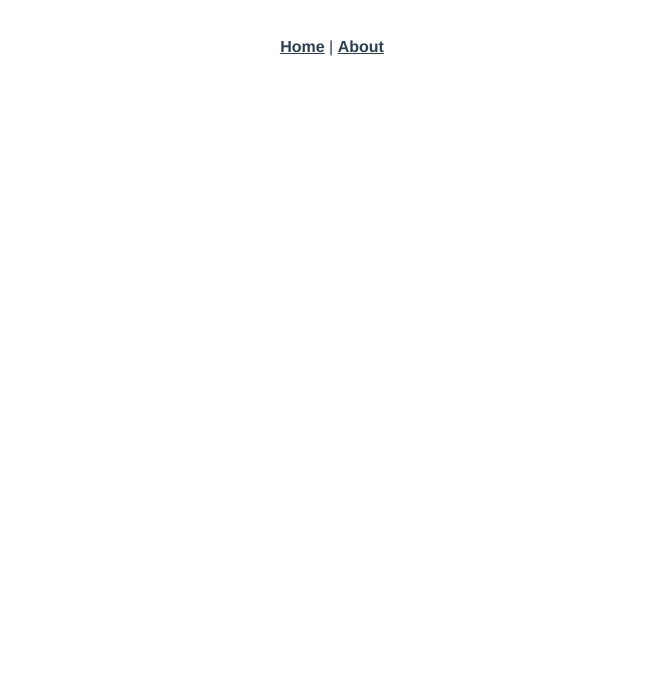
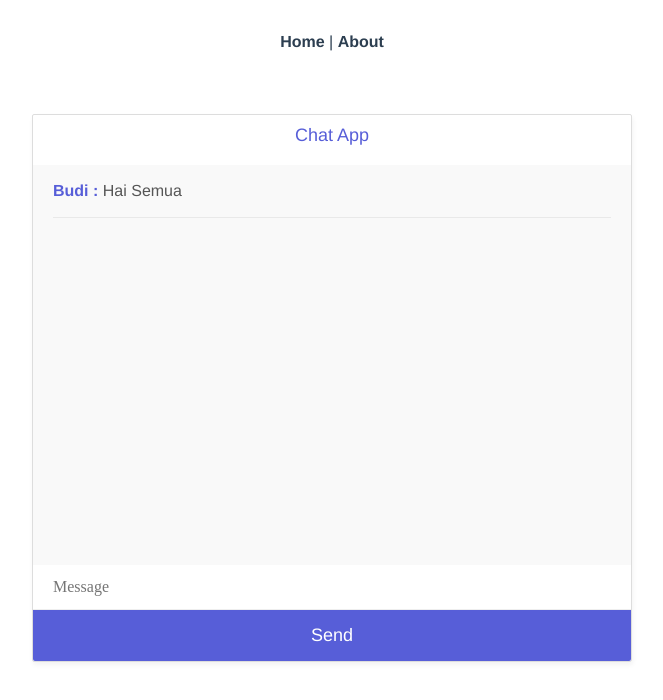
Before and after one commit to mhdnaldi/Mixins-Frontend, a Vue app: page /chat in a window 1280 px wide. Shown: the top 700 px of the page, without its empty margins (308-971 px from the left). Built offline with nearby package versions, Linux system fonts and the light colour scheme.

Commit message:
first commit

```diff
--- a/package.json
+++ b/package.json
@@ -8,6 +8,9 @@
     "lint": "vue-cli-service lint"
   },
   "dependencies": {
+    "axios": "^0.20.0",
+    "bootstrap": "^4.5.2",
+    "bootstrap-vue": "^2.17.3",
     "core-js": "^3.6.5",
     "vue": "^2.6.11",
     "vue-router": "^3.2.0",
--- a/src/router/index.js
+++ b/src/router/index.js
@@ -1,30 +1,36 @@
-import Vue from "vue";
-import VueRouter from "vue-router";
-import Home from "../views/Home.vue";
+import Vue from 'vue'
+import VueRouter from 'vue-router'
+import Home from '../views/Home.vue'
+import Chat from '../views/Chat.vue'
 
-Vue.use(VueRouter);
+Vue.use(VueRouter)
 
 const routes = [
   {
-    path: "/",
-    name: "Home",
+    path: '/',
+    name: 'Home',
     component: Home
   },
   {
-    path: "/about",
-    name: "About",
+    path: '/about',
+    name: 'About',
     // route level code-splitting
     // this generates a separate chunk (about.[hash].js) for this route
     // which is lazy-loaded when the route is visited.
     component: () =>
-      import(/* webpackChunkName: "about" */ "../views/About.vue")
+      import(/* webpackChunkName: "about" */ '../views/About.vue')
+  },
+  {
+    path: '/chat',
+    name: 'Chat',
+    component: Chat
   }
-];
+]
 
 const router = new VueRouter({
-  mode: "history",
+  mode: 'history',
   base: process.env.BASE_URL,
   routes
-});
+})
 
-export default router;
+export default router
--- a/src/views/About.vue
+++ b/src/views/About.vue
@@ -1,5 +1,77 @@
 <template>
   <div class="about">
-    <h1>This is an about page</h1>
+    <b-container>
+      <b-form @submit.prevent="onSubmit" @reset.prevent="onReset">
+        <b-form-group id="input-group-1" label="Username:" label-for="input-1">
+          <b-form-input
+            id="input-1"
+            required
+            placeholder="Enter username"
+          ></b-form-input>
+        </b-form-group>
+
+        <b-form-group
+          id="input-group-2"
+          label="Email address:"
+          label-for="input-2"
+          description="We'll never share your email with anyone else."
+        >
+          <b-form-input
+            id="input-2"
+            type="email"
+            required
+            placeholder="Enter email"
+          ></b-form-input>
+        </b-form-group>
+
+        <b-form-group
+          id="input-group-3"
+          label="Your Password:"
+          label-for="input-3"
+        >
+          <b-form-input
+            id="input-3"
+            type="password"
+            required
+            placeholder="Enter password"
+          ></b-form-input>
+        </b-form-group>
+
+        <b-form-group
+          id="input-group-3"
+          label="Select Room:"
+          label-for="input-3"
+        >
+          <b-form-select class="mb-3" v-model="form.room">
+            <b-form-select-option :value="null"
+              >Please select Room</b-form-select-option
+            >
+            <b-form-select-option value="html">HTML</b-form-select-option>
+            <b-form-select-option value="css">CSS</b-form-select-option>
+            <b-form-select-option value="js">JS</b-form-select-option>
+          </b-form-select>
+        </b-form-group>
+
+        <b-button type="reset" variant="danger">Reset</b-button>
+        <b-button type="submit" variant="primary">Submit</b-button>
+      </b-form>
+    </b-container>
   </div>
 </template>
+
+<script>
+export default {
+  name: 'Login',
+  data: () => ({
+    form: {
+      room: null
+    }
+  })
+}
+</script>
+
+<style scoped>
+.about {
+  text-align: left;
+}
+</style>
--- /dev/null
+++ b/src/views/Chat.vue
@@ -0,0 +1,108 @@
+<template>
+  <div class="chat">
+    <h2>Chat App</h2>
+    <div class="chat-window">
+      <div class="output">
+        <p v-if="typing">
+          <em>{{ typing }} is typing a message...</em>
+        </p>
+        <p><strong>Budi : </strong>Hai Semua</p>
+      </div>
+    </div>
+    <input
+      class="message"
+      type="text"
+      v-model="message"
+      placeholder="Message"
+    />
+    <button class="send">Send</button>
+  </div>
+</template>
+
+<script>
+export default {
+  name: 'Chat',
+  data() {
+    return {
+      message: ''
+    }
+  }
+}
+</script>
+
+<style scoped>
+.chat {
+  max-width: 600px;
+  margin: 30px auto;
+  border: 1px solid #ddd;
+  box-shadow: 1px 3px 5px rgba(0, 0, 0, 0.05);
+  border-radius: 2px;
+}
+
+h2 {
+  font-size: 18px;
+  padding: 10px 20px;
+  color: #575ed8;
+}
+
+.mario-chat {
+  max-width: 600px;
+  margin: 30px auto;
+  border: 1px solid #ddd;
+  box-shadow: 1px 3px 5px rgba(0, 0, 0, 0.05);
+  border-radius: 2px;
+}
+
+.chat-window {
+  height: 400px;
+  overflow: auto;
+  background: #f9f9f9;
+}
+
+.output p {
+  text-align: left;
+  padding: 14px 0px;
+  margin: 0 20px;
+  border-bottom: 1px solid #e9e9e9;
+  color: #555;
+}
+
+.feedback p {
+  color: #aaa;
+  padding: 14px 0px;
+  margin: 0 20px;
+}
+
+.output strong {
+  color: #575ed8;
+}
+
+label {
+  box-sizing: border-box;
+  display: block;
+  padding: 10px 20px;
+}
+
+input {
+  padding: 10px 20px;
+  box-sizing: border-box;
+  background: #eee;
+  border: 0;
+  display: block;
+  width: 100%;
+  background: #fff;
+  border-bottom: 1px solid #eee;
+  font-family: Nunito;
+  font-size: 16px;
+}
+
+button {
+  background: #575ed8;
+  color: #fff;
+  font-size: 18px;
+  border: 0;
+  padding: 12px 0;
+  width: 100%;
+  border-radius: 0 0 2px 2px;
+}
+</style>
--- a/src/views/Home.vue
+++ b/src/views/Home.vue
@@ -1,18 +1,11 @@
 <template>
   <div class="home">
     <img alt="Vue logo" src="../assets/logo.png" />
-    <HelloWorld msg="Welcome to Your Vue.js App" />
   </div>
 </template>
 
 <script>
-// @ is an alias to /src
-import HelloWorld from "@/components/HelloWorld.vue";
-
 export default {
-  name: "Home",
-  components: {
-    HelloWorld
-  }
-};
+  name: 'Home'
+}
 </script>
```
Also changed, not shown: src/main.js (+11 -6 lines), .eslintrc.js, .prettierrc.js (added), 2 other files (tests, documents, lock files or other folders).
